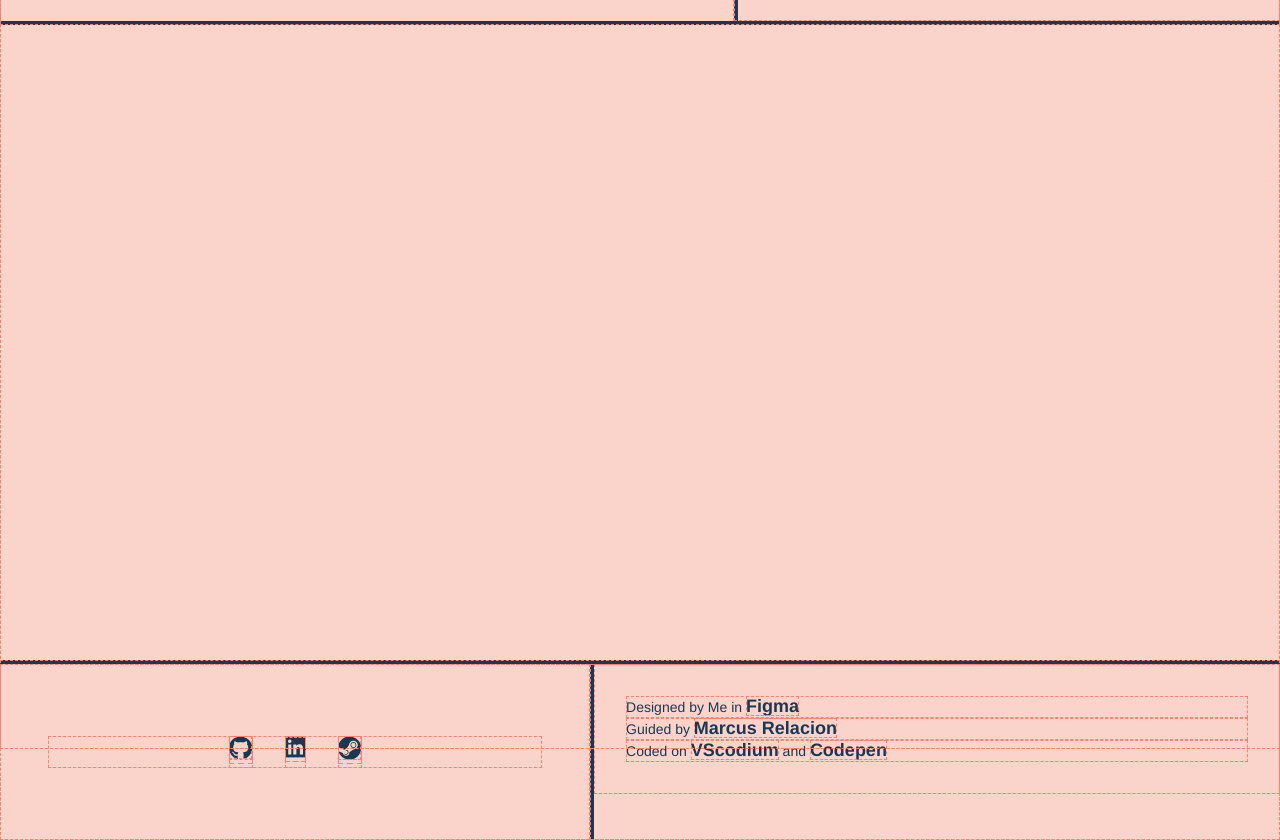
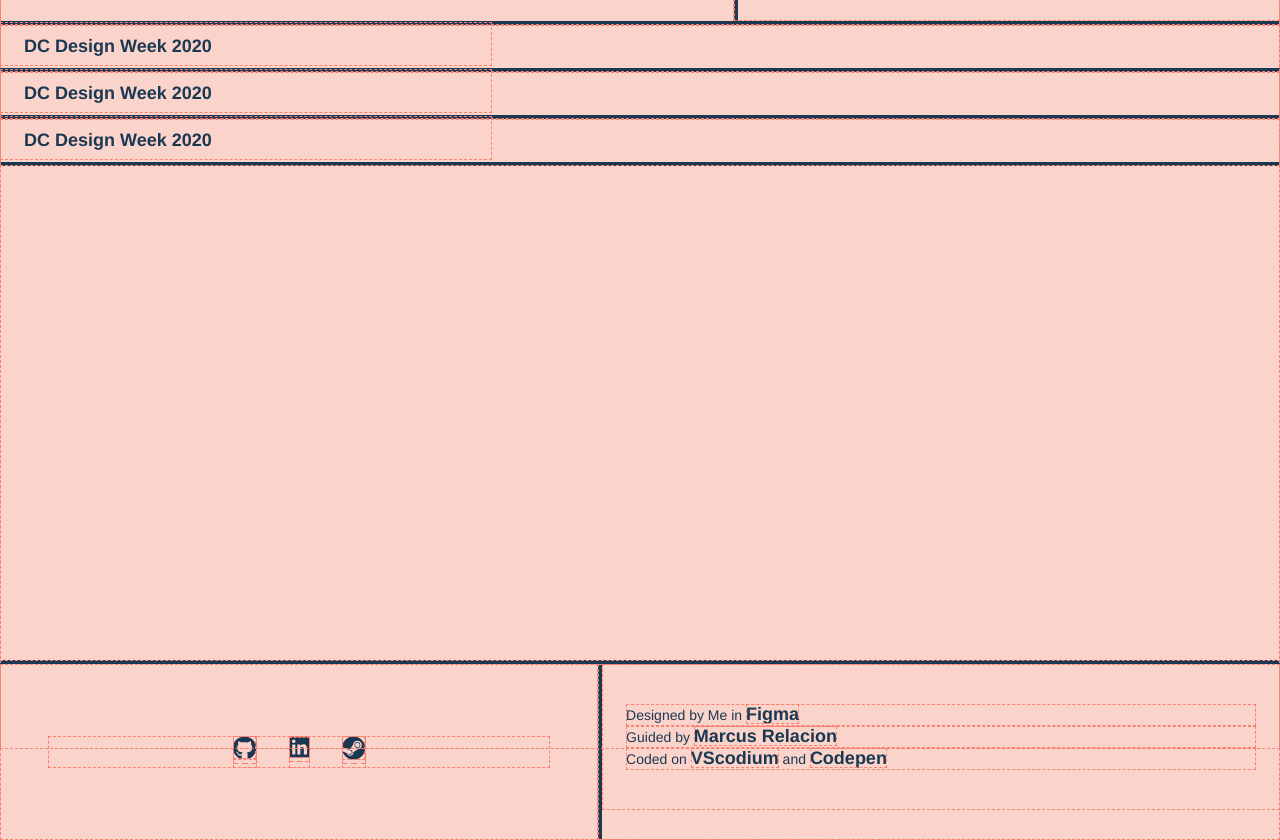
Before and after one commit to yxxko/2021-Portfolio-Site, a plain HTML site: page html/mobile_navigation.html in a window 1280 px wide. Shown: the part 51-891 px from the top of the page. Drawn offline with Linux system fonts and the light colour scheme; a web font is replaced by a local one.

Commit message:
edits to padding

```diff
--- a/css/master_stylesheet.css
+++ b/css/master_stylesheet.css
@@ -299,7 +299,7 @@ button{
   height: auto;
 }
 .attributions div{
-  padding: 32px;
+  padding: 40px 24px;
 
 }
 .footer_menu_page{
--- a/html/mobile_navigation.html
+++ b/html/mobile_navigation.html
@@ -12,12 +12,22 @@
 </head>
 <header class="header">
     <div class="mobile_navigation_menu">
-      <button class="button_style"><a href="#">Menu</button></a>
+      <button><a href="#">Menu</a></button>
     </div>
     <div class="mobile_navigation_exit">
       <svg width="24" height="24" fill="none" xmlns="http://www.w3.org/2000/svg"><path d="M12 .375C5.578.375.375 5.578.375 12S5.578 23.625 12 23.625 23.625 18.422 23.625 12 18.422.375 12 .375zm0 21A9.343 9.343 0 012.625 12c0-5.156 4.172-9.375 9.375-9.375 5.156 0 9.375 4.219 9.375 9.375 0 5.203-4.219 9.375-9.375 9.375zm4.734-12.281c.235-.188.235-.563 0-.797l-1.03-1.031c-.235-.235-.61-.235-.798 0L12 10.172 9.047 7.266c-.188-.235-.563-.235-.797 0l-1.031 1.03c-.235.235-.235.61 0 .798L10.125 12l-2.906 2.953c-.235.188-.235.563 0 .797l1.031 1.031c.234.235.61.235.797 0L12 13.875l2.906 2.906c.188.235.563.235.797 0l1.031-1.031c.235-.234.235-.61 0-.797L13.828 12l2.906-2.906z" fill="#1B3852"/></svg>
     </div>
   </header>
+  <section>
+    <div class="menu_items">
+      <a href="https://www.google.com">DC Design Week 2020</a>
+    </div>
+    <div class="menu_items">
+      <a href="#">DC Design Week 2020</a>
+    </div>
+    <div class="menu_items">
+      <a href="#">DC Design Week 2020</a>
+    </div>
   <footer class="footer_menu_page">
     <section class="footer_grid">
       <!--section 1-->
```
Also changed, not shown: html/menu_page.html (+1 -1 lines).
